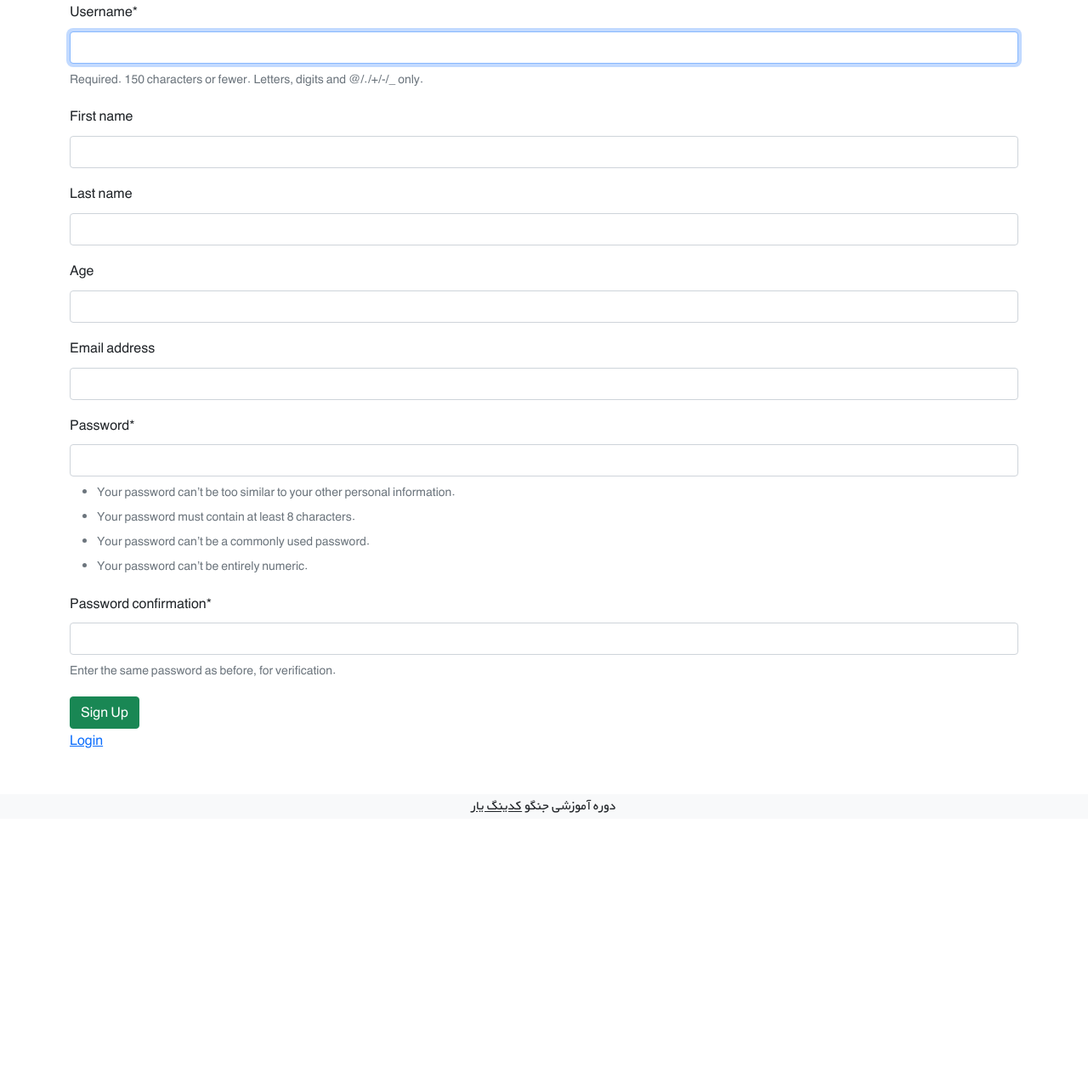
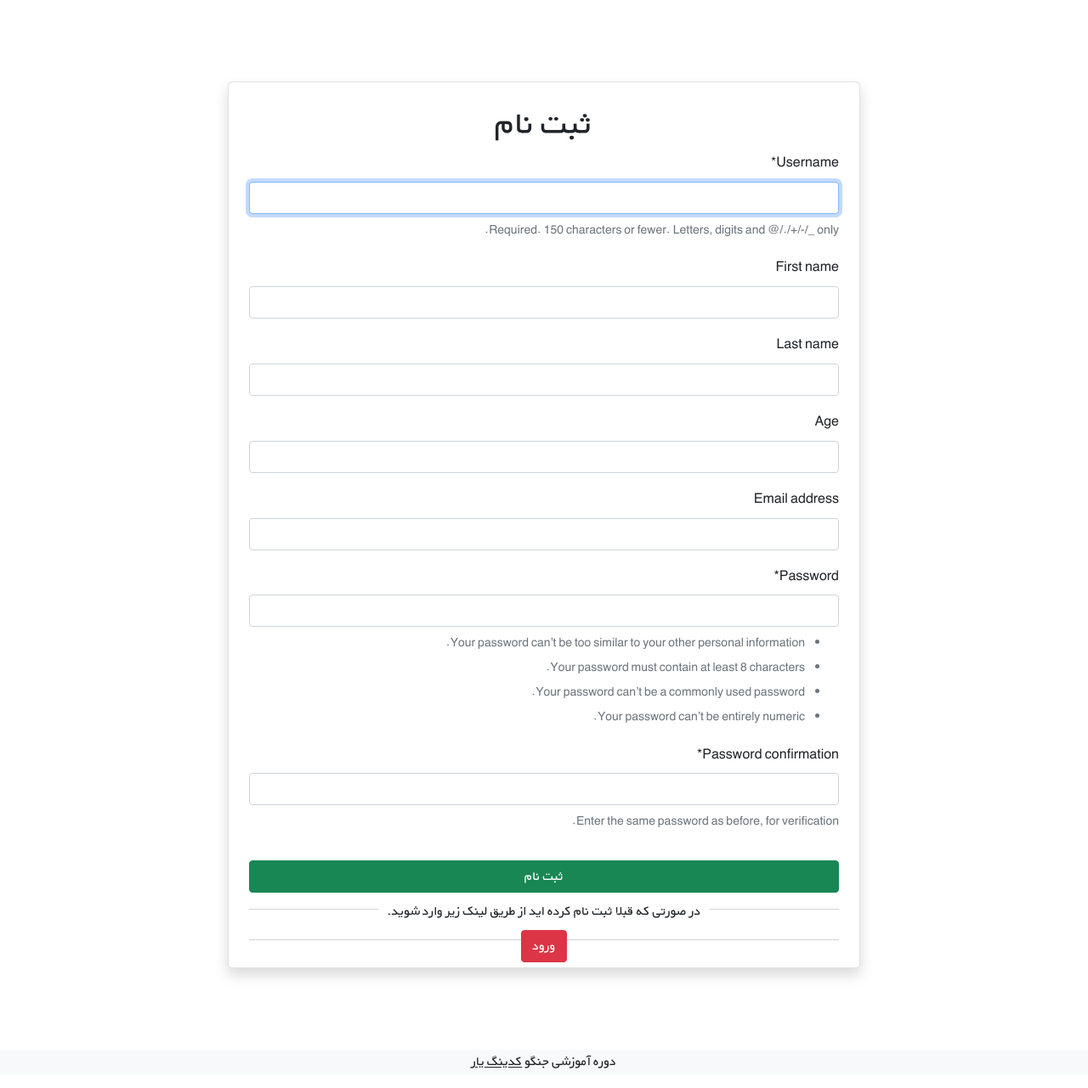
Before and after one commit to naser66/django_bookstore, a Django app: page /accounts/signup/ in a window 1280 px wide. Shown: the part 61-1342 px from the top of the page at 85% size. Before the commit the page ends 1018 px from the top, so only its background shows below. Run offline with Django 5.2, Linux system fonts and the light colour scheme; some libraries are stand-ins or nearby versions.

Commit message:
add frontend code to signup page

```diff
--- a/templates/registration/signup.html
+++ b/templates/registration/signup.html
@@ -1,14 +1,31 @@
 {% extends '_base.html' %}
-
+{% load static %}
 {% load crispy_forms_tags %}
-
+{% block styles %}
+    <link rel="stylesheet" href="{% static 'css/login.css' %}">
+{% endblock %}
 {% block title %}Sign Up{% endblock %}
 
 {% block content %}
-    <form action="" method="post">
-        {% csrf_token %}
-        {{ form|crispy }}
-        <button class="btn btn-success" type="submit">Sign Up</button>
-    </form>
-    <p><a href="{% url 'login' %}">Login</a></p>
+    <div class="d-flex justify-content-center mt-5" dir="rtl">
+        <div class="col-xl-8 col-lg-4 col-md-5 col-sm-5 col-xs-6 bg-white m-3 m-sm-5 border rounded px-4 pt-4 pb-3 shadow">
+            <form method="post">
+                <h1 class="text-center">ثبت نام</h1>
+                {% csrf_token %}
+                {{ form|crispy }}
+                <button type="submit" class="text-center btn btn-success mt-3 w-100">ثبت نام</button>
+                <div class=" line-with-middle-sep">
+                  <span>
+                    در صورتی که قبلا ثبت نام کرده اید از طریق لینک زیر وارد شوید.
+                  </span>
+                    <br>
+                </div>
+                <div class=" line-with-middle-sep">
+                    <a href="{% url 'login' %}" class="btn btn-danger mt-2 mb-3 w-10">ورود</a>
+                </div>
+            </form>
+        </div>
+
+    </div>
+
 {% endblock %}
```
